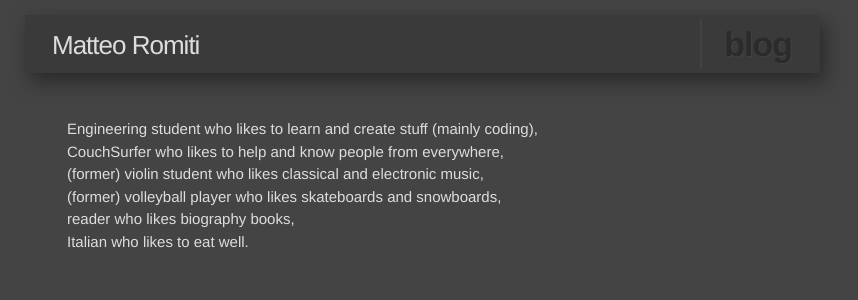
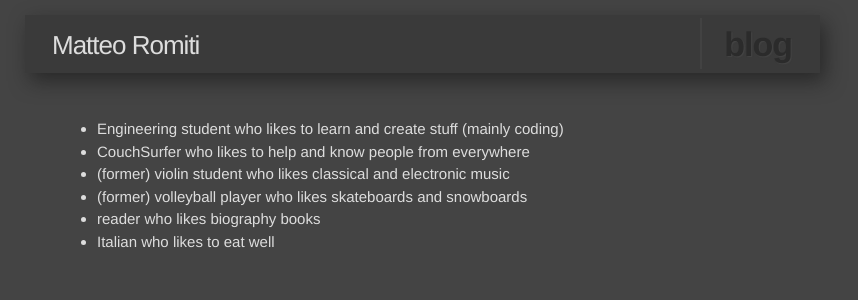
Before and after one commit to MatteoRomiti/matteoromiti.github.io, a Jekyll site: the page built from index.md, in a window 1280 px wide. Shown: the top 300 px of the page, without its empty margins (218-1076 px from the left). Built offline with Jekyll 4.4.1, drawn with Linux system fonts in a browser that asks for light colours.

```diff
--- a/index.md
+++ b/index.md
@@ -4,12 +4,12 @@ title: Matteo Romiti
 category: homepage
 ---
 
-Engineering student who likes to learn and create stuff (mainly coding), <br />
-CouchSurfer who likes to help and know people from everywhere, <br />
-(former) violin student who likes classical and electronic music, <br />
-(former) volleyball player who likes skateboards and snowboards, <br />
-reader who likes biography books, <br />
-Italian who likes to eat well.
+- Engineering student who likes to learn and create stuff (mainly coding) <br />
+- CouchSurfer who likes to help and know people from everywhere <br />
+- (former) violin student who likes classical and electronic music <br />
+- (former) volleyball player who likes skateboards and snowboards <br />
+- reader who likes biography books <br />
+- Italian who likes to eat well
 
 <!-- I am currently available for hire. [Here](/kalfas-resume.pdf)'s my current resume.
 
@@ -29,18 +29,18 @@ Please encrypt your email if you can.
 
 ### Projects
 
-- [Cauldron][1], <br /> an IDE for Chemical Reaction Networks, <br /> currently not open
-    source, <br /> but I'll keep you guys updated.
+- [Cauldron][1] <br /> an IDE for Chemical Reaction Networks <br /> currently not open
+    source <br /> but I'll keep you guys updated.
 
-- [tmux-hackernews][2], <br /> a tmux plugin to get [Hacker News][3] headlines in the
+- [tmux-hackernews][2] <br /> a tmux plugin to get [Hacker News][3] headlines in the
  status bar.
 
-- [ceramic][4], <br /> a simple text editor based on antirez's [kilo][5].
+- [ceramic][4] <br /> a simple text editor based on antirez's [kilo][5].
 
-- [trees][7], <br /> a simple binary search tree library for Go, <br /> with legible printing
+- [trees][7] <br /> a simple binary search tree library for Go <br /> with legible printing
     of the trees. Other data structure/algorithm libraries to come.
 
-- [hanoi][8], <br /> a terminal GUI library for Go.
+- [hanoi][8] <br /> a terminal GUI library for Go.
 
 ### Publications
 
```
Also changed, not shown: blog/index.md (+3 -3 lines), 2 other files.
